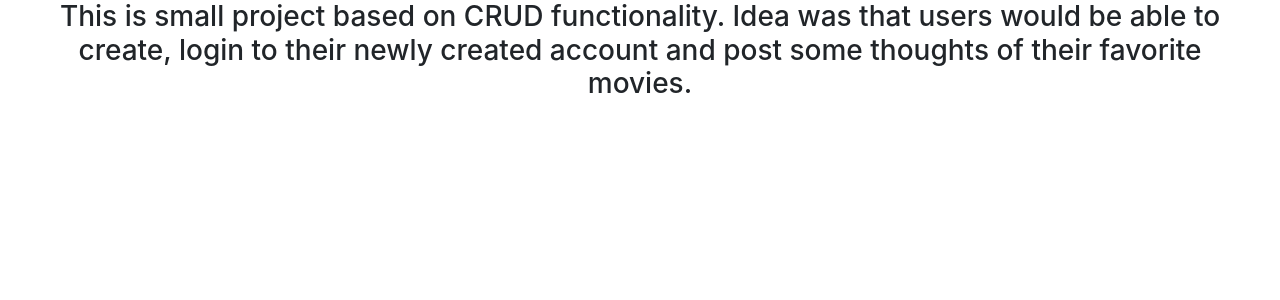
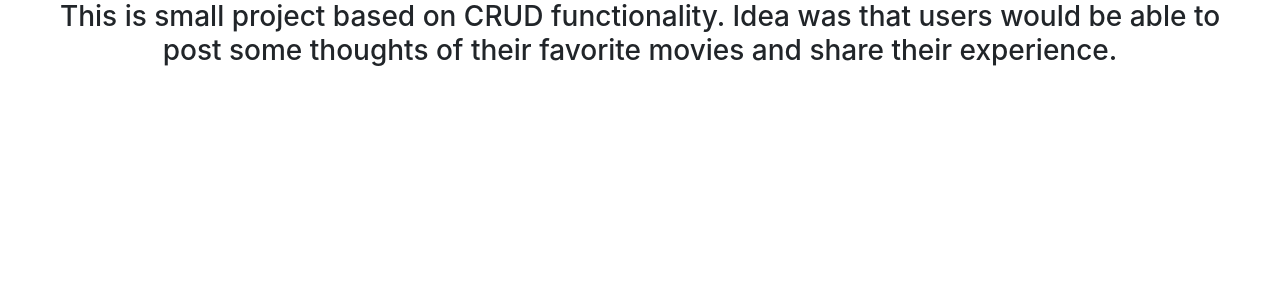
Before and after one commit to tadasbytautas/Favorite_Movie_Project, a Flask app: page /about in a window 1280 px wide. Shown: the part 56-356 px from the top of the page. Run offline with Flask 2, Linux system fonts and the light colour scheme; parts of the project's set-up code (start-up, migrations or seed data) failed here and were passed over; some libraries are stand-ins or nearby versions.

Commit message:
refactoring about.html

```diff
--- a/templates/about.html
+++ b/templates/about.html
@@ -2,6 +2,6 @@
 
 {% block body_content %}
     <h3 style="text-align: center">
-        This is small project based on CRUD functionality. Idea was that users would be able to create, login to their newly created account and post some thoughts of their favorite movies.
+        This is small project based on CRUD functionality. Idea was that users would be able to post some thoughts of their favorite movies and share their experience.
     </h3>
 {% endblock %}
```
